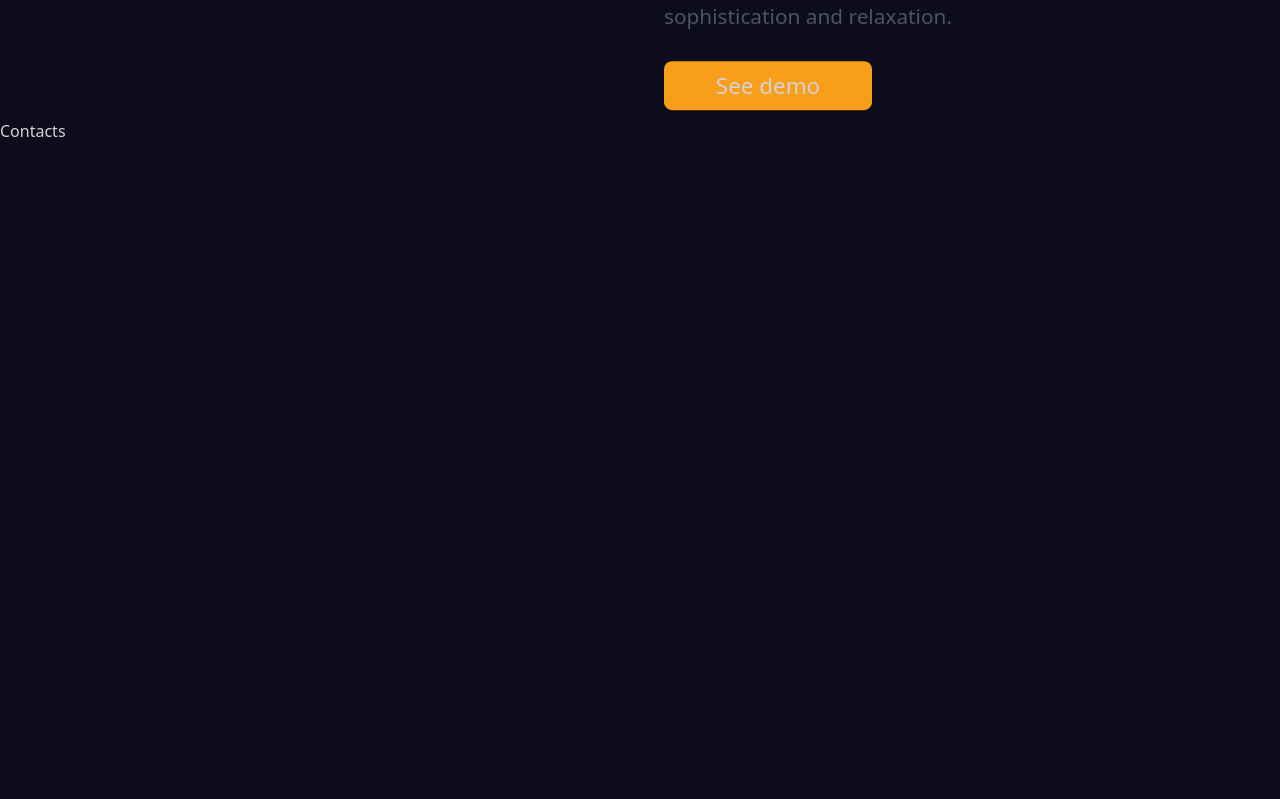
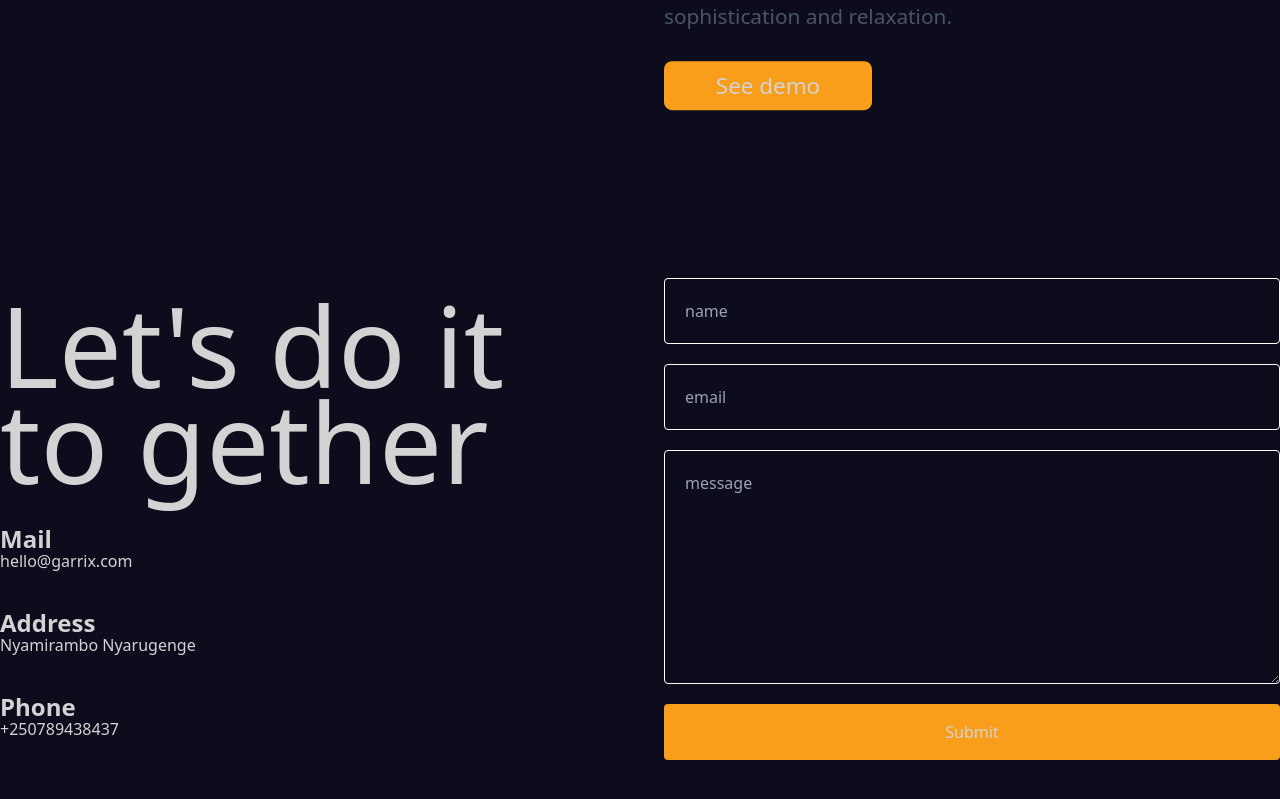
Before and after one commit to GarrixA/My-Portfolio_website, a React (Vite) app: page / in a window 1280 px wide. Shown: the part 7191-7990 px from the top of the page. Built offline with nearby package versions, Linux system fonts and the light colour scheme.

Commit message:
Contacts

```diff
--- a/src/App.jsx
+++ b/src/App.jsx
@@ -1,3 +1,4 @@
+import Contacts from './Components/Contacts/Contacts';
 import Home from './Components/Home/Home';
 import Navbar from './Components/Navbar/Navbar';
 import Parallax from './Components/Parallax/Parallax';
@@ -17,7 +18,7 @@ const App = ()=> {
       <section id="Portfolio"><Parallax type="Portfolio"/></section>
       <Portfolio/>
 
-      <section id='Contact'>Contacts</section>
+      <section id='Contact'><Contacts/></section>
     </>
   )
 }
--- /dev/null
+++ b/src/Components/Contacts/Contacts.jsx
@@ -0,0 +1,32 @@
+
+const Contacts = () => {
+  return (
+    <div className='contacts flex items-center gap-12 max-w-[85.375rem] m-auto h-full'>
+        <div className="textContainer flex flex-1 flex-col gap-10">
+            <h1 className="text-[7rem] leading-[6rem]">Let's do it <br /> to gether</h1>
+            <div className="item">
+                <h2 className="font-bold text-[1.5rem] leading-5">Mail</h2>
+                <span className=" font-thin">hello@garrix.com</span>
+            </div>
+            <div className="item">
+                <h2 className="font-bold text-[1.5rem] leading-5">Address</h2>
+                <span className=" font-thin">Nyamirambo Nyarugenge</span>
+            </div>
+            <div className="item">
+                <h2 className="font-bold text-[1.5rem] leading-5">Phone</h2>
+                <span className=" font-thin">+250789438437</span>
+            </div>
+        </div>
+        <div className="formContainer flex-1">
+            <form className="flex flex-col gap-5">
+                <input type="text" required placeholder="name"  className="p-5 bg-transparent border-white border rounded"/>
+                <input type="email" required placeholder="email"  className="p-5 bg-transparent border-white border rounded"/>
+                <textarea rows="8" placeholder="message" className="p-5 bg-transparent border-white border rounded"/>
+                <button className="p-4 cursor-pointer bg-[#f99e1b] rounded">Submit</button>
+            </form>
+        </div>
+    </div>
+  )
+}
+
+export default Contacts
```
